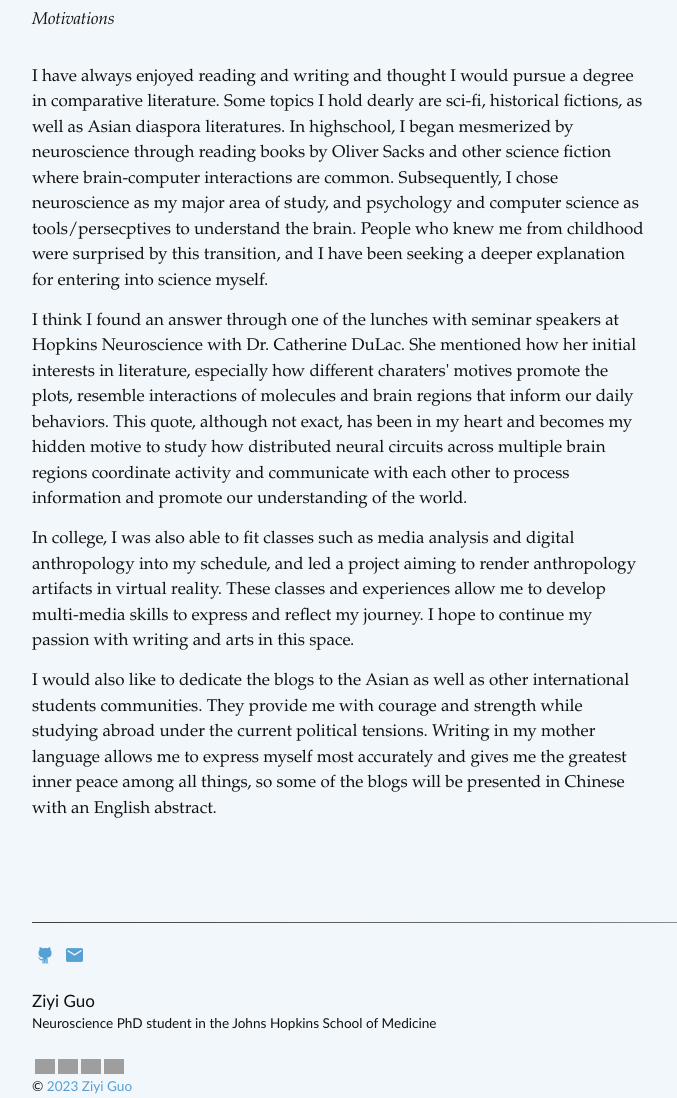
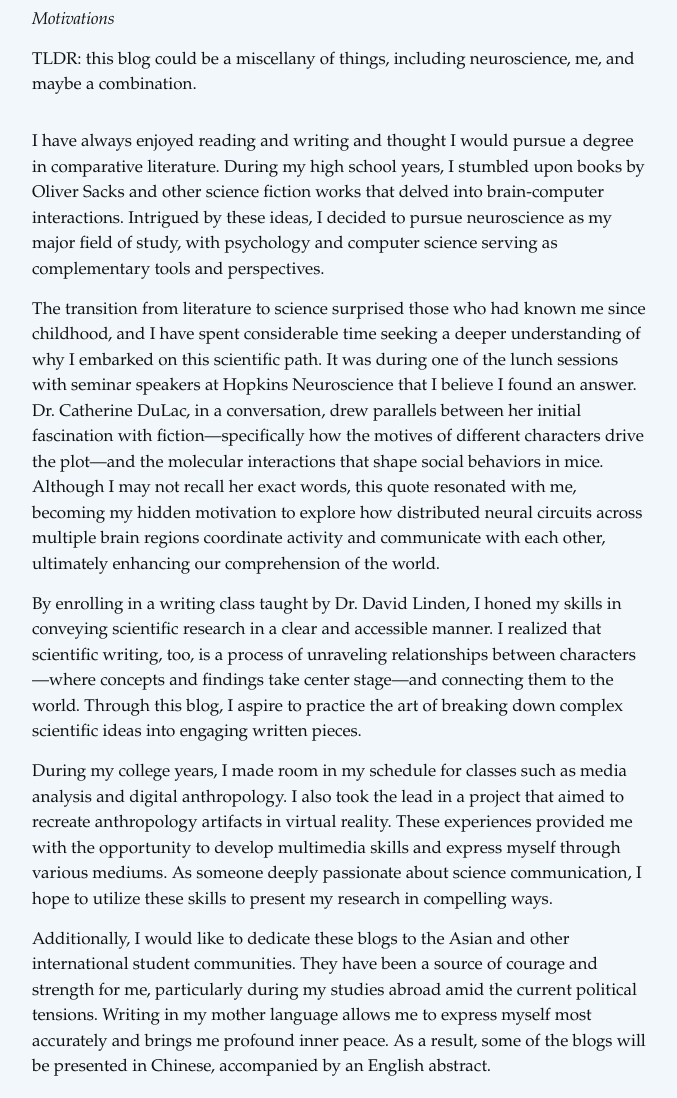
Before and after one commit to zguo9908/zguo9908.github.io, a plain HTML site: page blog/index.html in a window 1280 px wide. Shown: the part 200-1298 px from the top of the page, without its empty margins (48-725 px from the left). Drawn offline with nearby package versions, Linux system fonts and the light colour scheme; some packages are replaced by stand-ins of ours; grey boxes are pictures that could not be loaded.

Commit message:
blog intro update

```diff
--- a/blog/index.html
+++ b/blog/index.html
@@ -118,27 +118,20 @@
 
 	</nav>
   <p><em>Motivations </em>
+  <p>TLDR: this blog could be a miscellany of things, including neuroscience, me, and maybe a combination. </p>
 
  </header>
     <article>
 
-  <p>I have always enjoyed reading and writing and thought I would pursue a degree in comparative literature. Some topics I hold dearly are sci-fi, historical fictions, as well as
-    Asian diaspora literatures. In highschool, I began mesmerized by neuroscience through reading books by Oliver Sacks and other
-    science fiction where brain-computer interactions are common. Subsequently, I chose neuroscience as my major area of study, and psychology and
-    computer science as tools/persecptives to understand the brain. People who knew me from childhood were surprised by this transition, and I have been
-    seeking a deeper explanation for entering into science myself.
+  <p>I have always enjoyed reading and writing and thought I would pursue a degree in comparative literature. During my high school years, I stumbled upon books by Oliver Sacks and other science fiction works that delved into brain-computer interactions. Intrigued by these ideas, I decided to pursue neuroscience as my major field of study, with psychology and computer science serving as complementary tools and perspectives.
   <br>
-    <p>I think I found an answer through one of the lunches with seminar speakers at Hopkins Neuroscience with Dr. Catherine DuLac. She mentioned how her initial interests in literature, especially how different charaters' motives promote the plots, resemble
-    interactions of molecules and brain regions that inform our daily behaviors. This quote, although not exact, has been in my heart and becomes my hidden motive to study
-    how distributed neural circuits across multiple brain regions coordinate activity and communicate with each other to process information and
-    promote our understanding of the world.
+    <p>The transition from literature to science surprised those who had known me since childhood, and I have spent considerable time seeking a deeper understanding of why I embarked on this scientific path. It was during one of the lunch sessions with seminar speakers at Hopkins Neuroscience that I believe I found an answer. Dr. Catherine DuLac, in a conversation, drew parallels between her initial fascination with fiction—specifically how the motives of different characters drive the plot—and the molecular interactions that shape social behaviors in mice. Although I may not recall her exact words, this quote resonated with me, becoming my hidden motivation to explore how distributed neural circuits across multiple brain regions coordinate activity and communicate with each other, ultimately enhancing our comprehension of the world.
   <br>
-  <p>In college, I was also able to fit classes such as media analysis and digital anthropology
-    into my schedule, and led a project aiming to render anthropology artifacts in virtual reality. These classes and experiences allow me to develop multi-media skills to express and reflect my journey. I hope to continue my passion with writing
-    and arts in this space.
+  <p>By enrolling in a writing class taught by Dr. David Linden, I honed my skills in conveying scientific research in a clear and accessible manner. I realized that scientific writing, too, is a process of unraveling relationships between characters—where concepts and findings take center stage—and connecting them to the world. Through this blog, I aspire to practice the art of breaking down complex scientific ideas into engaging written pieces.
   <br>
-  <p>I would also like to dedicate the blogs to the Asian as well as other international students communities. They provide me with courage and strength while studying abroad under the current political tensions. Writing in my mother language
-      allows me to express myself most accurately and gives me the greatest inner peace among all things, so some of the blogs will be presented in Chinese with an English abstract.
+  <p>During my college years, I made room in my schedule for classes such as media analysis and digital anthropology. I also took the lead in a project that aimed to recreate anthropology artifacts in virtual reality. These experiences provided me with the opportunity to develop multimedia skills and express myself through various mediums. As someone deeply passionate about science communication, I hope to utilize these skills to present my research in compelling ways.
+  <br>
+  <p>Additionally, I would like to dedicate these blogs to the Asian and other international student communities. They have been a source of courage and strength for me, particularly during my studies abroad amid the current political tensions. Writing in my mother language allows me to express myself most accurately and brings me profound inner peace. As a result, some of the blogs will be presented in Chinese, accompanied by an English abstract.
 
   </ul>
     </article>
```
